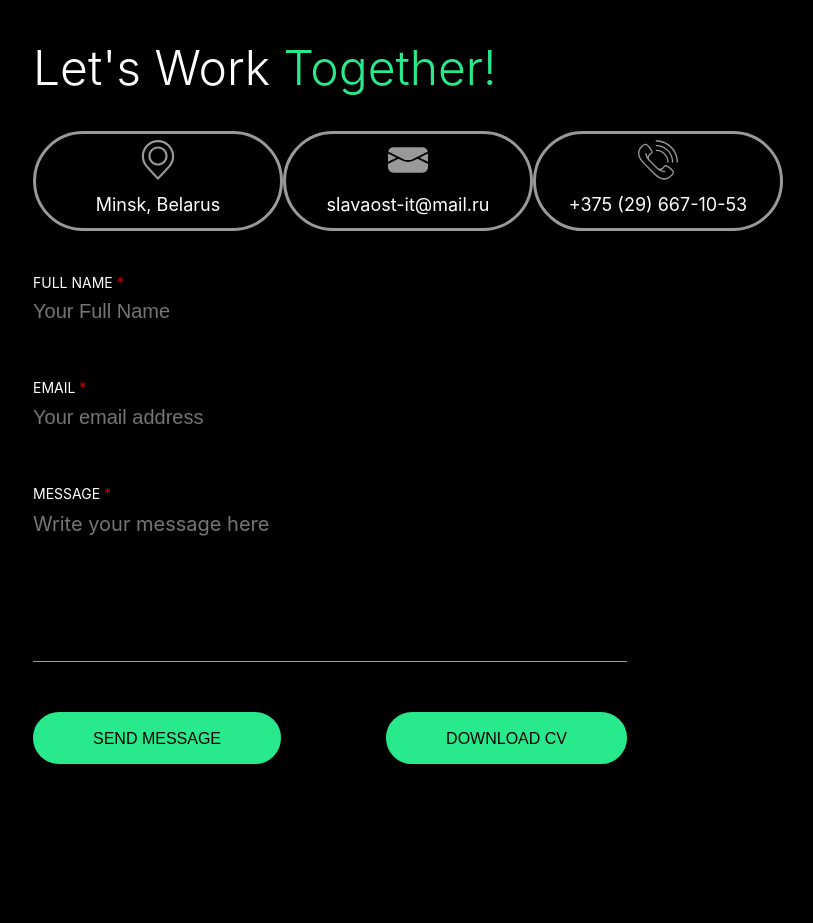
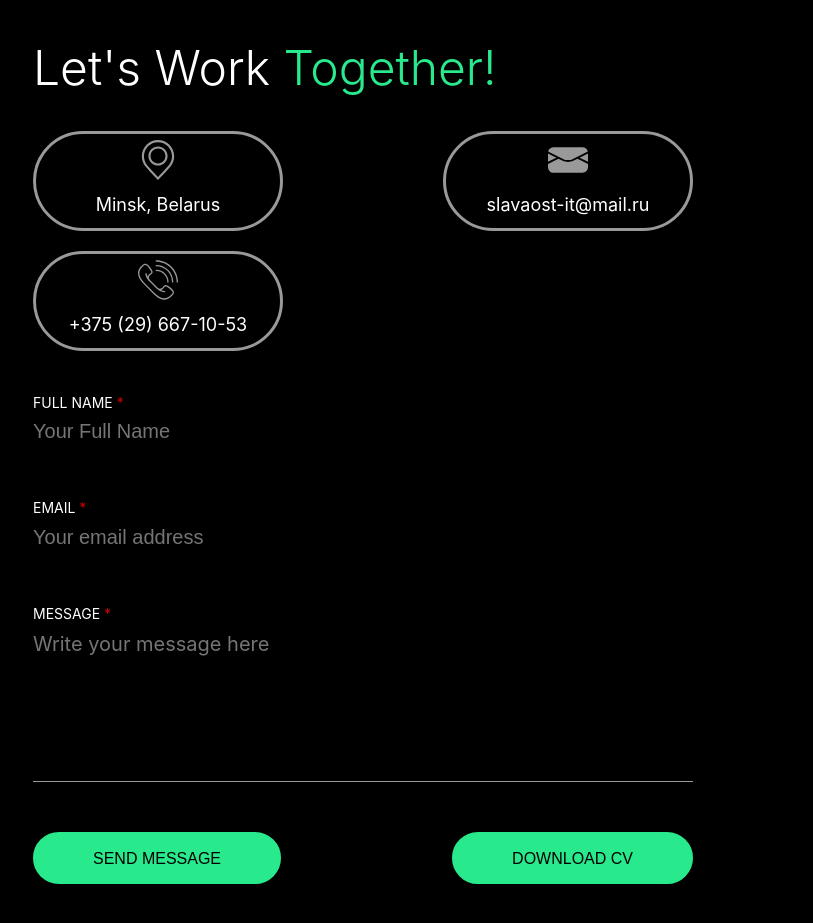
Before and after one commit to SlavaOST-it/portfolio_v2, a React (Create React App) app: page / in a window 1280 px wide. Shown: the part 4205-5128 px from the top of the page, without its empty margins (467-1280 px from the left). Before the commit the page ends 5069 px from the top, so only its background shows below. Built offline with nearby package versions, Linux system fonts and the light colour scheme.

Commit message:
feat: add media styles

```diff
--- a/src/features/main/contacts/Contacts.styled.ts
+++ b/src/features/main/contacts/Contacts.styled.ts
@@ -22,7 +22,7 @@ export const FormItem = styled.div`
     outline: none;
     display: block;
     color: ${theme.colors.baseColor};
-    width: 300px;
+    max-width: 95%;
     border: none;
     background: none;
     font-size: 20px;
@@ -33,7 +33,7 @@ export const FormItem = styled.div`
 
   textarea {
     font-family: 'Inter', sans-serif;
-    min-width: 90%;
+    min-width: 100%;
     height: 150px;
     resize: none;
     border-bottom: 0.5px solid ${theme.colors.secondary};
@@ -55,7 +55,9 @@ export const FormStyle = styled.form`
 export const ButtonBlock = styled.div`
   display: flex;
   justify-content: space-between;
-  max-width: 90%;
+  max-width: 100%;
+
+  gap: 15px;
 
 `
 
@@ -64,6 +66,15 @@ export const ButtonBlock = styled.div`
 export const ContactItemBlock = styled.section`
   display: flex;
   justify-content: space-between;
+  flex-wrap: wrap;
 
   margin-bottom: 20px;
+
+
+  @media screen and ${theme.media.tablet} {
+    display: flex;
+    flex-direction: column;
+    justify-content: center;
+    align-items: center;
+  }
 `
--- a/src/features/main/contacts/Contacts.tsx
+++ b/src/features/main/contacts/Contacts.tsx
@@ -76,7 +76,7 @@ export const Contacts = () => {
                         type={"text"}
                         id={"from_name"}
                         placeholder={"Your Full Name"}
-                        {...formik.getFieldProps('from_name')}
+                        {...formik.getFieldProps("from_name")}
                     />
 
                     {formik.touched.from_name && formik.errors.from_name &&
@@ -85,12 +85,11 @@ export const Contacts = () => {
 
                 <FormItem>
                     <label> Email <span>*</span> </label>
-
                     <input
                         type={"text"}
                         id={"reply_to"}
                         placeholder={"Your email address"}
-                        {...formik.getFieldProps('reply_to')}
+                        {...formik.getFieldProps("reply_to")}
                     />
 
                     {formik.touched.reply_to && formik.errors.reply_to &&
@@ -101,11 +100,9 @@ export const Contacts = () => {
                 <FormItem>
                     <label> Message <span>*</span> </label>
                     <textarea id={"message"}
-                              name={"message"}
                               placeholder={"Write your message here"}
                               autoComplete="off"
-                              onChange={formik.handleChange}
-                              value={formik.values.message}
+                              {...formik.getFieldProps("message")}
                     />
 
                     {formik.touched.message && formik.errors.message &&
--- a/src/features/main/contacts/contactItem/ContactItem.styled.ts
+++ b/src/features/main/contacts/contactItem/ContactItem.styled.ts
@@ -15,13 +15,16 @@ export const ContactItemStyle = styled.div`
   flex-direction: column;
   align-items: center;
   justify-content: center;
+  flex-shrink: 1;
 
 
 
   border: 3px solid ${theme.colors.secondary};
   border-radius: 85px;
 
-  min-width: 250px;
+  min-width: 200px;
+  max-width: 250px;
+  width: 100%;
   min-height: 100px;
 
   margin-bottom: 20px;
@@ -49,4 +52,7 @@ export const ContactItemStyle = styled.div`
     font-size: 18px;
   }
 
+  @media screen and ${theme.media.tablet} {
+    max-width: 100%;
+  }
 `
```
Also changed, not shown: public/favicon.svg (added).
